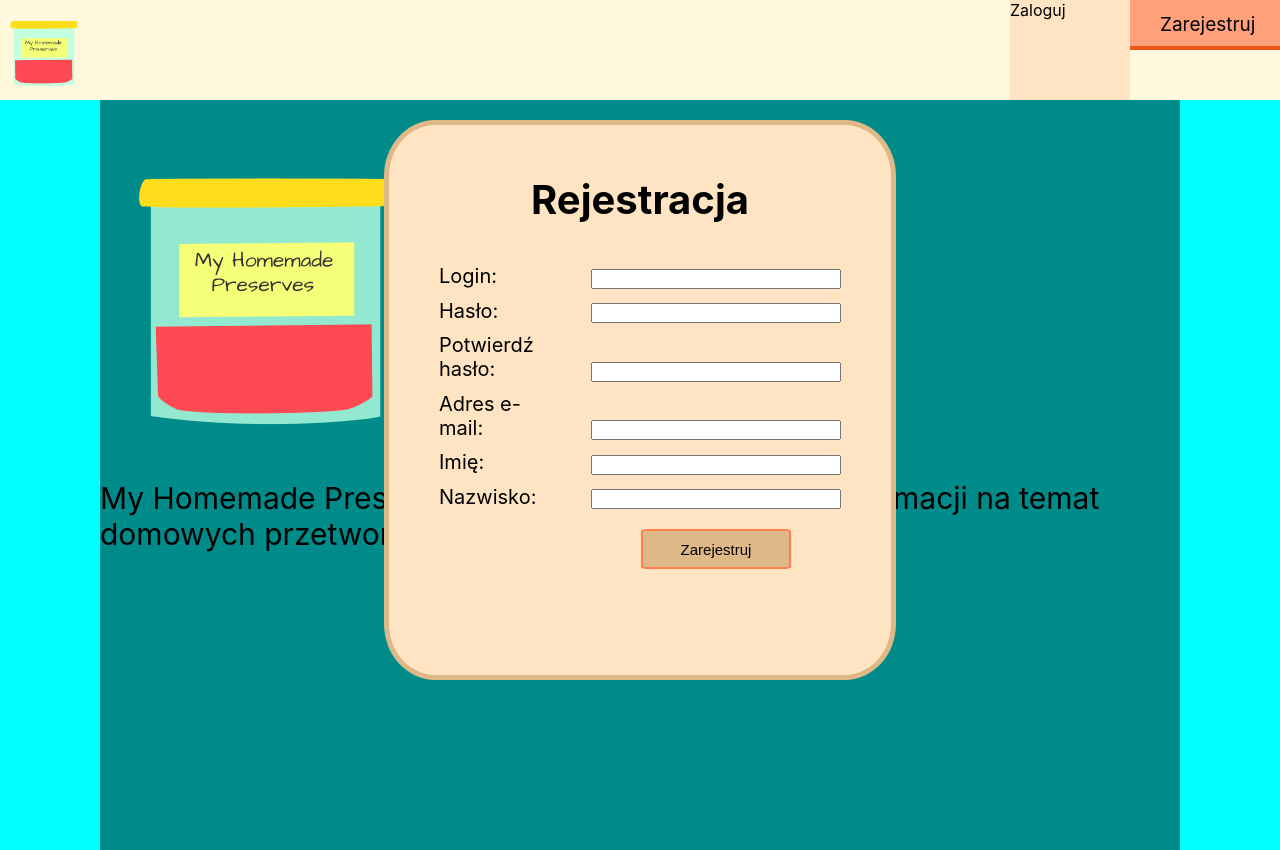
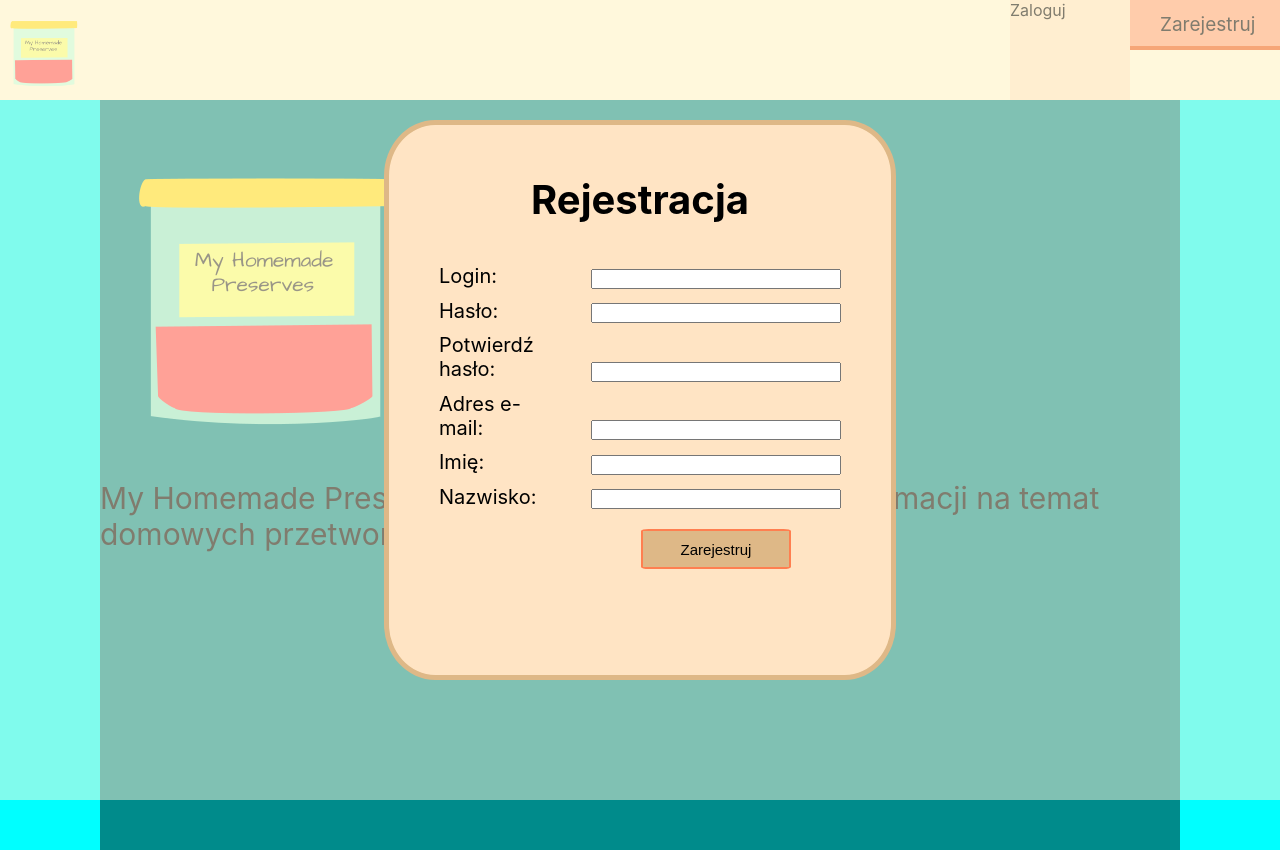
Before and after one commit to baradoslaw/my-homemade-preserves-frontend, a React (Create React App) app: page / in a window 1280 px wide. Both pictures are taken after a click on the element "Zarejestruj". Built offline with nearby package versions, Linux system fonts and the light colour scheme.

Commit message:
Add FormBackground component which covers viewport except form. After clicking the background the AppContext will switch to standard and the form will be closed.

```diff
--- a/src/App.tsx
+++ b/src/App.tsx
@@ -4,6 +4,7 @@ import {Header} from "./components/layout/Header";
 import {MainView} from "./components/MainView/MainView";
 import {Register} from "./components/Register/Register";
 import {AppContext} from "./contexts/app.context";
+import {FormBackground} from "./components/layout/FormBackground";
 
 function App() {
   const [appContext, setAppContext] = useState('standard');
@@ -13,6 +14,7 @@ function App() {
       <div className="App">
         <Header/>
         <MainView/>
+        <FormBackground/>
         <Register/>
       </div>
     </AppContext.Provider>
--- /dev/null
+++ b/src/components/layout/FormBackground.css
@@ -0,0 +1,9 @@
+.form-background {
+    width: 100vw;
+    height: 100vh;
+    position: fixed;
+    left: 0;
+    top: 0;
+    background-color: cornsilk;
+    opacity: 0.5;
+}
--- /dev/null
+++ b/src/components/layout/FormBackground.tsx
@@ -0,0 +1,20 @@
+import React, {useContext} from 'react';
+
+import './FormBackground.css';
+import {AppContext} from "../../contexts/app.context";
+
+export const FormBackground = () => {
+  const {appContext, setAppContext} = useContext(AppContext);
+
+  const setAppContextFromLocalState = () => {
+    setAppContext('standard');
+  };
+
+  return (
+    <div
+      className="form-background"
+      style={{display: appContext === 'registering' || appContext === 'logging' ? 'block' : 'none'}}
+      onClick={setAppContextFromLocalState}
+    />
+  );
+};
```
